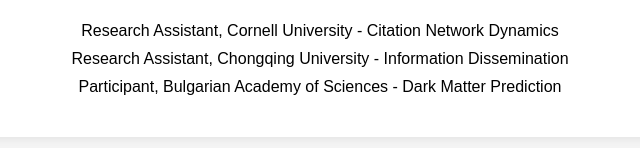
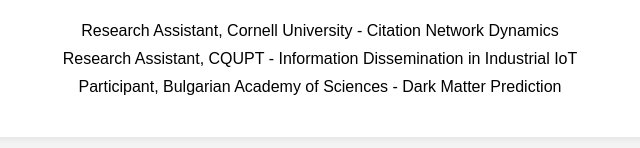
Before and after one commit to FirryYang/FirryYang.github.io, a plain HTML site: page index.html in a window 1280 px wide. Shown: the part 652-800 px from the top of the page, 320-960 px from the left. Drawn offline with Linux system fonts and the light colour scheme.

Commit message:
Update index.html

```diff
--- a/index.html
+++ b/index.html
@@ -30,7 +30,7 @@
         <h2>Research Experience</h2>
         <ul>
             <li>Research Assistant, Cornell University - Citation Network Dynamics</li>
-            <li>Research Assistant, Chongqing University - Information Dissemination</li>
+            <li>Research Assistant, CQUPT - Information Dissemination in Industrial IoT</li>
             <li>Participant, Bulgarian Academy of Sciences - Dark Matter Prediction</li>
         </ul>
     </section>
```
